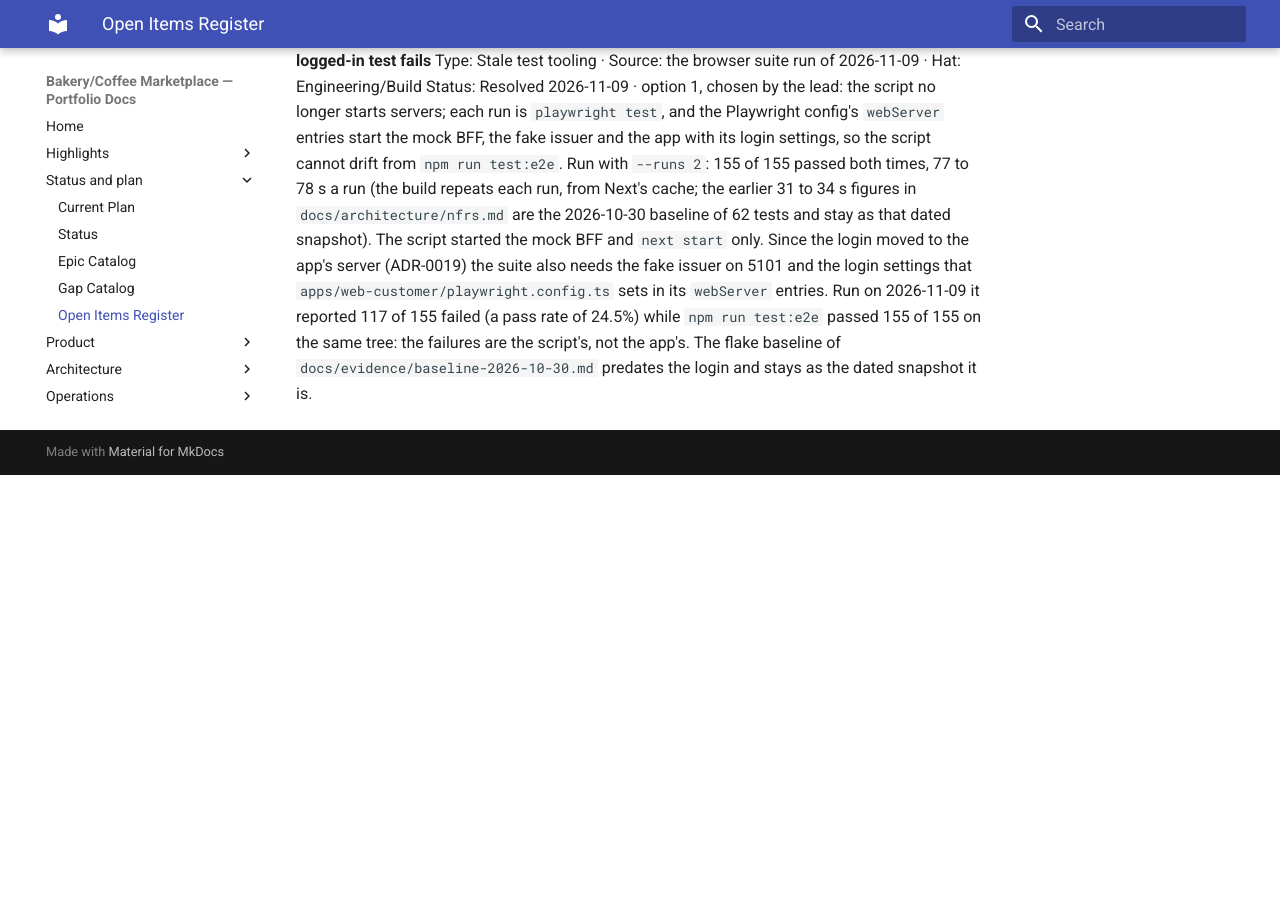
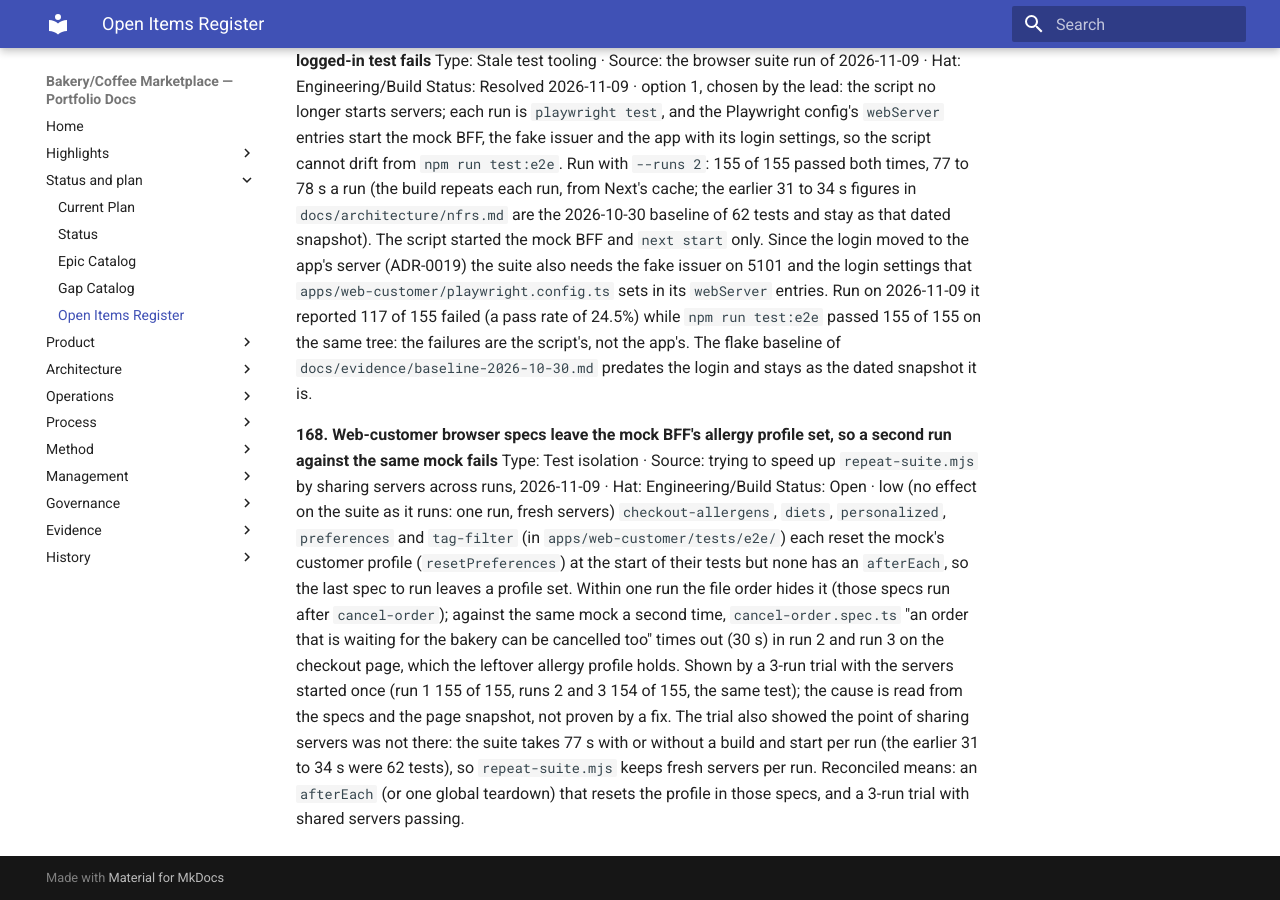
Before and after one commit to benjamin-hedrick/bakery-marketplace, an MkDocs documentation site: the page built from docs/governance/open-items-register.md, in a window 1280 px wide and 900 px high, scrolled down 62199 px. Built offline with MkDocs 1.6.1 and Material for MkDocs 9.7.7, drawn with Linux system fonts in a browser that asks for light colours; before the commit the page ends 62674 px from its top, so only the background shows below that.

Commit message:
Register 168: browser specs leave the mock's allergy profile set, so a second run against the same mock fails; sharing servers across repeat-suite runs saved nothing (77 s a run either way)
Co-Authored-By: Claude Sonnet 5.5 <noreply@anthropic.com>

```diff
--- a/docs/governance/open-items-register.md
+++ b/docs/governance/open-items-register.md
@@ -920,3 +920,8 @@ Three dependency failures are described in `docs/architecture/patterns.md` secti
 Type: Stale test tooling · Source: the browser suite run of 2026-11-09 · Hat: Engineering/Build
 Status: Resolved 2026-11-09 · option 1, chosen by the lead: the script no longer starts servers; each run is `playwright test`, and the Playwright config's `webServer` entries start the mock BFF, the fake issuer and the app with its login settings, so the script cannot drift from `npm run test:e2e`. Run with `--runs 2`: 155 of 155 passed both times, 77 to 78 s a run (the build repeats each run, from Next's cache; the earlier 31 to 34 s figures in `docs/architecture/nfrs.md` are the 2026-10-30 baseline of 62 tests and stay as that dated snapshot).
 The script started the mock BFF and `next start` only. Since the login moved to the app's server (ADR-0019) the suite also needs the fake issuer on 5101 and the login settings that `apps/web-customer/playwright.config.ts` sets in its `webServer` entries. Run on 2026-11-09 it reported 117 of 155 failed (a pass rate of 24.5%) while `npm run test:e2e` passed 155 of 155 on the same tree: the failures are the script's, not the app's. The flake baseline of `docs/evidence/baseline-2026-10-30.md` predates the login and stays as the dated snapshot it is.
+
+**168. Web-customer browser specs leave the mock BFF's allergy profile set, so a second run against the same mock fails**
+Type: Test isolation · Source: trying to speed up `repeat-suite.mjs` by sharing servers across runs, 2026-11-09 · Hat: Engineering/Build
+Status: Open · low (no effect on the suite as it runs: one run, fresh servers)
+`checkout-allergens`, `diets`, `personalized`, `preferences` and `tag-filter` (in `apps/web-customer/tests/e2e/`) each reset the mock's customer profile (`resetPreferences`) at the start of their tests but none has an `afterEach`, so the last spec to run leaves a profile set. Within one run the file order hides it (those specs run after `cancel-order`); against the same mock a second time, `cancel-order.spec.ts` "an order that is waiting for the bakery can be cancelled too" times out (30 s) in run 2 and run 3 on the checkout page, which the leftover allergy profile holds. Shown by a 3-run trial with the servers started once (run 1 155 of 155, runs 2 and 3 154 of 155, the same test); the cause is read from the specs and the page snapshot, not proven by a fix. The trial also showed the point of sharing servers was not there: the suite takes 77 s with or without a build and start per run (the earlier 31 to 34 s were 62 tests), so `repeat-suite.mjs` keeps fresh servers per run. Reconciled means: an `afterEach` (or one global teardown) that resets the profile in those specs, and a 3-run trial with shared servers passing.
```
Also changed, not shown: docs/product/backlog/STATUS.md (+3 -3 lines).
